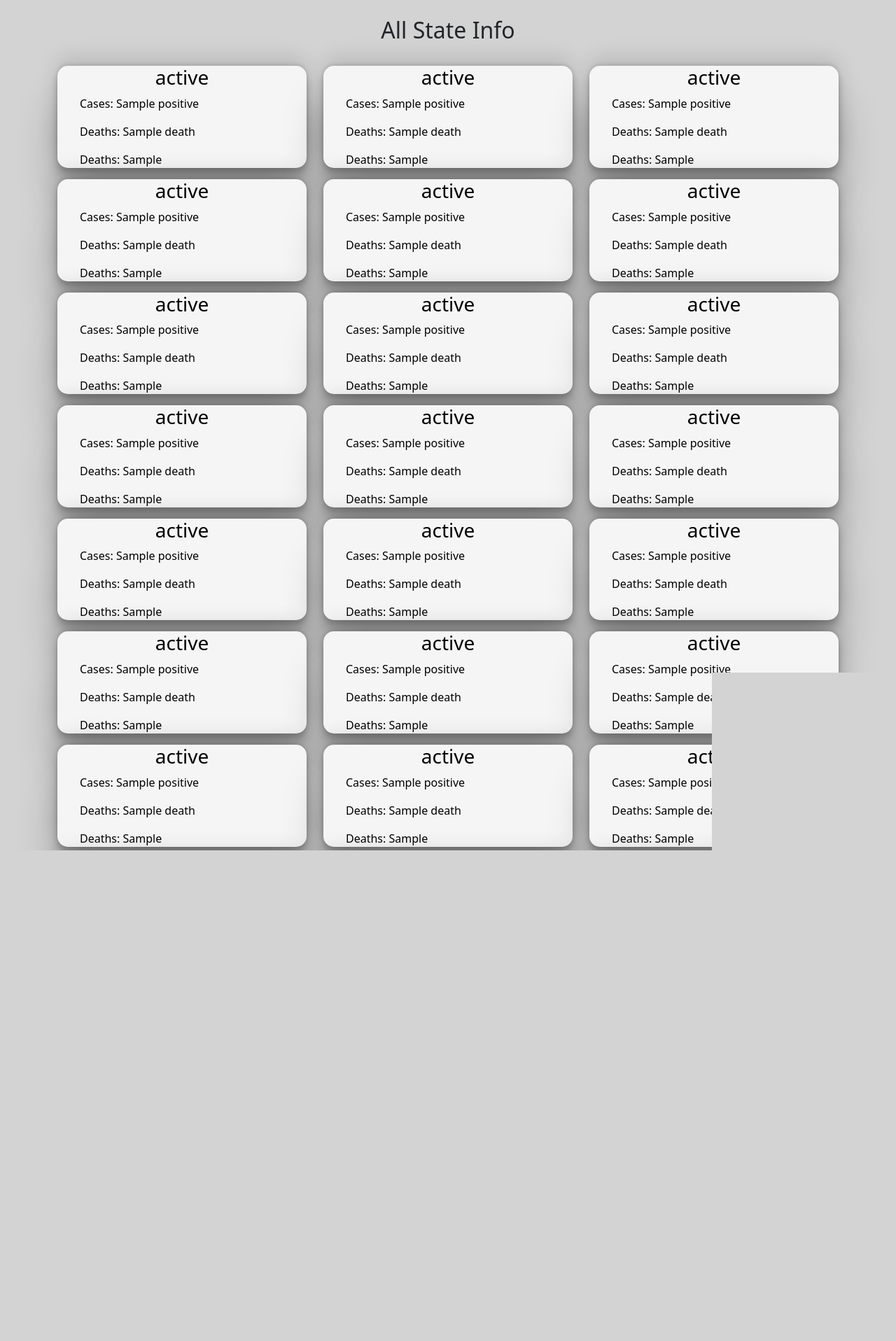
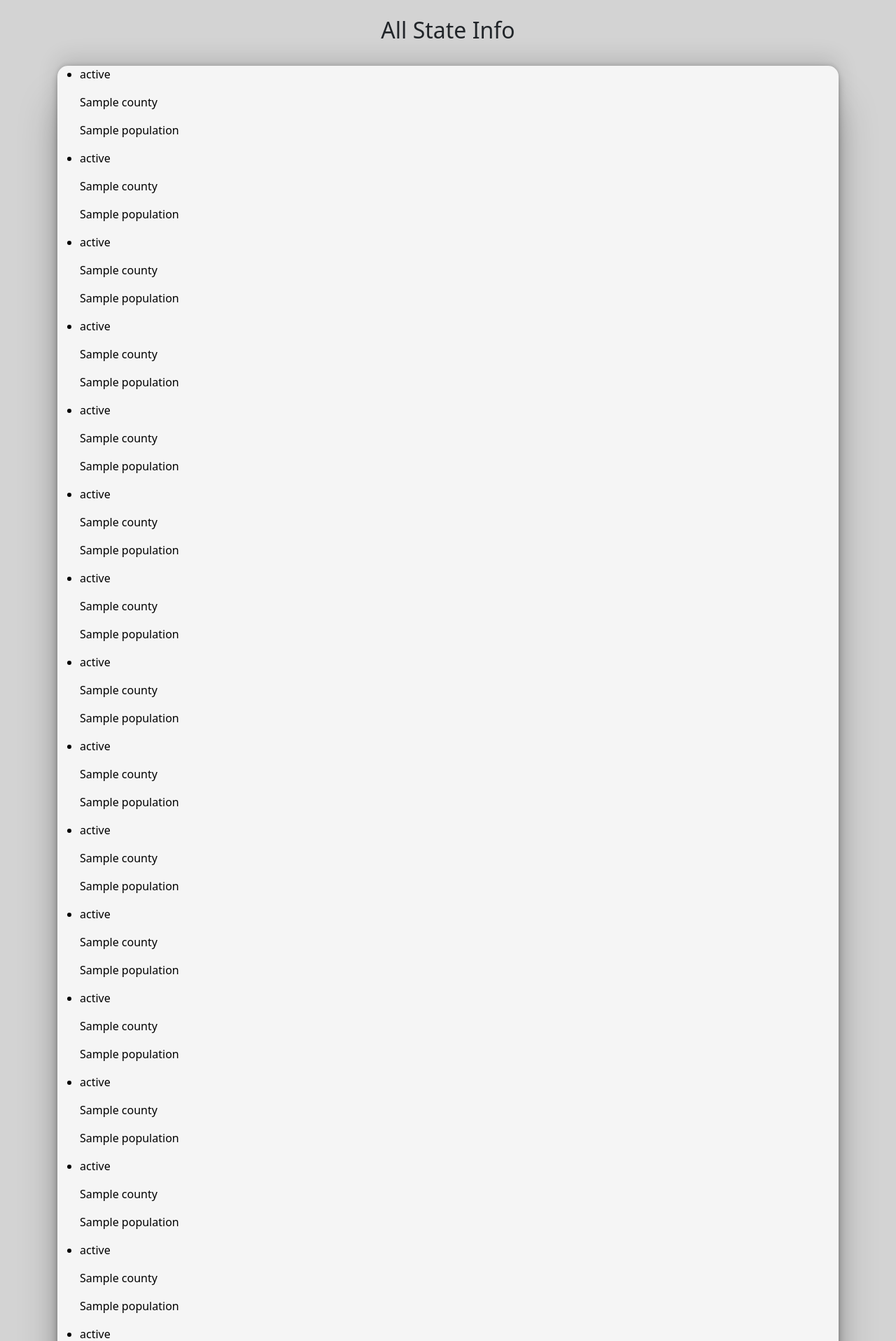
Before and after one commit to JordanHSheldon/481W_Covid_dashboard, a Flask app: template covid_dasboard/templates/testing.html in a window 1280 px wide. Shown: the part 56-1972 px from the top of the page at 70% size. Before the commit the page ends 1271 px from the top, so only its background shows below. Run offline with Flask 2, Linux system fonts and the light colour scheme; the template is opened without the code that fills it: most values are stand-ins (such as "Sample title", 1, 10 or a date in 2020).

Commit message:
making some new api testing changes.

```diff
--- a/covid_dasboard/app.py
+++ b/covid_dasboard/app.py
@@ -1,6 +1,6 @@
 from flask import Flask, render_template, request,redirect
 from datetime import timedelta
-from getCovidInfo import getAllStateInfo
+from getCovidInfo import getAllStateInfo, getCSV, getAllCounties, getAllStates
 from getCovidInfo import getStateInfo
 app = Flask(__name__)
 
@@ -32,12 +32,10 @@
 
 @app.route("/testing", methods=['GET', 'POST'])
 def test():
-    if request.method == 'POST':
-        temp = request.form['search']
-        print(temp)
-        return redirect("/"+temp)
-    else:
-        return render_template('testing.html', temp = getAllStateInfo())
+    getCSV()
+    getAllStates()
+    return render_template('testing.html', data=getAllCounties())
+
 
 @app.route("/<t>", methods=['GET', 'POST'])
 def yes(t):
@@ -45,5 +43,5 @@
         temp = request.form['search']
         return redirect("/"+temp)
     else:
-        state = '%s' % t #str(request.args.get('t'))
+        state = '%s' % t
         return render_template('test.html', temp = getStateInfo(state))
--- a/covid_dasboard/getCovidInfo.py
+++ b/covid_dasboard/getCovidInfo.py
@@ -1,4 +1,10 @@
-import urllib.request, json
+import urllib.request, json, requests
+from contextlib import closing
+stateList = ['AK','AL', 'AS', 'AZ', 'AR', 'CA', 'CO', 'CT', 'DE', 'DC', 'FM', 'FL', 'GA', 'GU', 'HI', 'ID', 'IL', 'IN', 'IA', 'KS', 'KY', 'LA', 'ME', 'MH', 'MD', 'MA', 'MI', 'MN', 'MS', 'MO', 'MT', 'NE', 'NV', 'NH', 'NJ', 'NM', 'NY', 'NC', 'ND', 'MP', 'OH', 'OK', 'OR', 'PW', 'PA', 'PR', 'RI', 'SC', 'SD', 'TN', 'TX', 'UT', 'VT', 'VI', 'VA', 'WA', 'WV', 'WI', 'WY' ];
+
+
+link = "https://api.covidactnow.org/v2/counties.csv?apiKey=0600140b5e8f4e179b6c7fdf39dce72f"
+#import pandas as pd
 # function for specific state info
 # if state or territory cant be found, show all states/ territories
 def getStateInfo(state):
@@ -16,6 +22,38 @@
     with urllib.request.urlopen("https://api.covidtracking.com/v1/states/current.json") as url:
         data = json.loads(url.read().decode())
         return(data)
+
+
+def getCSV():
+    # Retrieving the data
+    req = requests.get(link)
+    url_content = req.content
+    csv_file = open('counties.csv', 'wb')
+    csv_file.write(url_content)
+    csv_file.close()
+
+
+def getAllCounties():
+    # organizing the data.
+    results = []
+    file_name = "counties.csv"
+    file = open(file_name,'r')
+    lines = file.readlines()
+    for k in range(0,len(lines),1):
+        temp = {}
+        arraysplit = lines[k].split(',')
+        temp['state'] = arraysplit[2]
+        temp['county'] = arraysplit[3]
+        temp['population'] = arraysplit[8]
+        results.append(temp)
+    return results
+
+def getAllStates():
+    temp = getAllCounties()
+    results = []
+    counter = 0
+
+
 
 
 # function that returns a state or territories
--- a/covid_dasboard/templates/testing.html
+++ b/covid_dasboard/templates/testing.html
@@ -14,50 +14,24 @@
         </div>
       </div>
 
-      {% set count = namespace(value=0) %}
-      {% for t in range(18) %}
+
       <div class="container">
         <div class="row">
           <div class="col-sm">
-            <a style="color:black;text-decoration: none;background-color: none;" href="http://127.0.0.1:5000/{{ temp[count.value]['state'] }}">
-            <div style="margin-left:auto;border-radius: 15px;background-color: whitesmoke;box-shadow: rgba(0, 0, 0, 0.25) 0px 54px 55px, rgba(0, 0, 0, 0.12) 0px -12px 30px, rgba(0, 0, 0, 0.12) 0px 4px 6px, rgba(0, 0, 0, 0.17) 0px 12px 13px, rgba(0, 0, 0, 0.09) 0px -3px 5px;" >
-              <h3 style="text-align: center;">{{ temp[count.value]['state'] }}</h3>
-              <ul>
-                <li style="list-style-type: none;"><p style="text-align: left;">Cases: {{ temp[count.value]['positive'] }}</p></li>
-                <li style="list-style-type: none;"><p style="text-align: left;">Deaths: {{ temp[count.value]['death'] }}</p></li>
-                <li style="list-style-type: none;"><p style="text-align: left;">Deaths: {{ temp[count.value]['hospitalizedCurrently'] }}</p></li>
-              </ul>
-            </div>
-          </a>
-          </div>
-          <div class="col-sm">
-            <a style="color:black;text-decoration: none;background-color: none;" href="http://127.0.0.1:5000/{{ temp[count.value+1]['state'] }}">
-            <div style="border-radius: 15px;background-color: whitesmoke;box-shadow: rgba(0, 0, 0, 0.25) 0px 54px 55px, rgba(0, 0, 0, 0.12) 0px -12px 30px, rgba(0, 0, 0, 0.12) 0px 4px 6px, rgba(0, 0, 0, 0.17) 0px 12px 13px, rgba(0, 0, 0, 0.09) 0px -3px 5px;">
-              <h3 style="text-align: center;">{{ temp[count.value+1]['state'] }}</h3>
-              <ul>
-              <li style="list-style-type: none;"><p style="text-align: left;">Cases: {{ temp[count.value+1]['positive'] }}</p></li>
-              <li style="list-style-type: none;"><p style="text-align: left;">Deaths: {{ temp[count.value+1]['death'] }}</p></li>
-              <li style="list-style-type: none;"><p style="text-align: left;">Deaths: {{ temp[count.value+1]['hospitalizedCurrently'] }}</p></li>
-              </ul>
-            </div>
-          </a>
-          </div>
-          <div class="col-sm">
-            <a style="color:black;text-decoration: none;background-color: none;" href="http://127.0.0.1:5000/{{ temp[count.value+2]['state'] }}">
-            <div style="border-radius: 15px;background-color: whitesmoke;box-shadow: rgba(0, 0, 0, 0.25) 0px 54px 55px, rgba(0, 0, 0, 0.12) 0px -12px 30px, rgba(0, 0, 0, 0.12) 0px 4px 6px, rgba(0, 0, 0, 0.17) 0px 12px 13px, rgba(0, 0, 0, 0.09) 0px -3px 5px;">
-              <h3 style="text-align: center;">{{ temp[count.value+2]['state'] }}</h3>
-              <ul>
-                <li style="list-style-type: none;"><p style="text-align: left;">Cases: {{ temp[count.value+2]['positive'] }}</p></li>
-                <li style="list-style-type: none;"><p style="text-align: left;">Deaths: {{ temp[count.value+2]['death'] }}</p></li>
-                <li style="list-style-type: none;"><p style="text-align: left;">Deaths: {{ temp[count.value+2]['hospitalizedCurrently'] }}</p></li>
-            </ul>
-            </div>
+            <a style="color:black;text-decoration: none;background-color: none;" href="">
+              <div style="margin-left:auto;border-radius: 15px;background-color: whitesmoke;box-shadow: rgba(0, 0, 0, 0.25) 0px 54px 55px, rgba(0, 0, 0, 0.12) 0px -12px 30px, rgba(0, 0, 0, 0.12) 0px 4px 6px, rgba(0, 0, 0, 0.17) 0px 12px 13px, rgba(0, 0, 0, 0.09) 0px -3px 5px;" >
+                <ul>
+                  {% for k in range(1,3224,1) %}
+                    <li>
+                      <p>{{ data[k]['state'] }}</p>
+                      <p>{{ data[k]['county'] }}</p>
+                      <p>{{ data[k]['population'] }}</p>
+                    </li>
+                  {% endfor %}
+                </ul>
+              </div>
             </a>
           </div>
         </div>
       </div>
-      {% set count.value = count.value + 3 %}
-      {% endfor %}
-
-
 {% endblock %}
```
